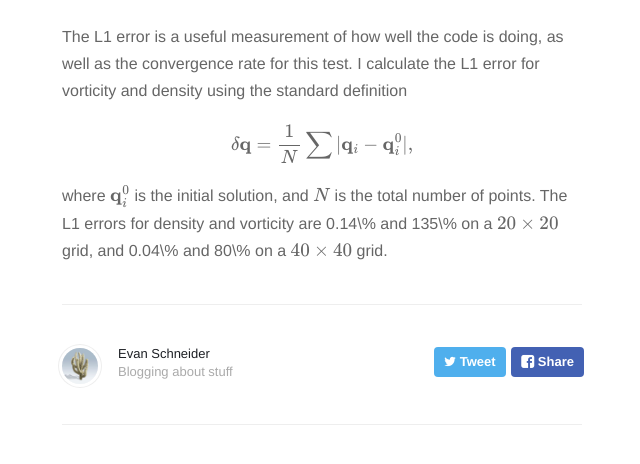
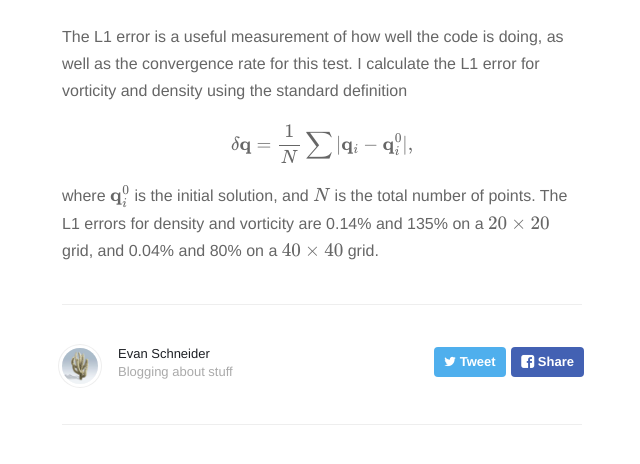
Before and after one commit to evaneschneider/site, a Jekyll site: the page built from _posts/2016-12-19-Gresho-Test.markdown, in a window 1280 px wide and 900 px high, scrolled down 1846 px, cut to the strip 335-799 px from the top of the window. Shown: the whole strip, without its empty margins (318-958 px from the left). Built offline with Jekyll 4.4.1, drawn with Linux system fonts in a browser that asks for light colours; nearby versions of some CDN libraries; formulas are drawn with MathJax 3.

Commit message:
minor edits

```diff
--- a/_posts/2016-12-19-Gresho-Test.markdown
+++ b/_posts/2016-12-19-Gresho-Test.markdown
@@ -73,4 +73,4 @@
 </div>
 
 where $$\mathbf{q}_i^0$$ is the initial solution, and $$N$$ is the total number of points. The L1 errors
-for density and vorticity are 0.14\% and 135\% on a $$20\times20$$ grid, and 0.04\% and 80\% on a $$40\times40$$ grid.
+for density and vorticity are 0.14% and 135% on a $$20\times20$$ grid, and 0.04% and 80% on a $$40\times40$$ grid.
```
